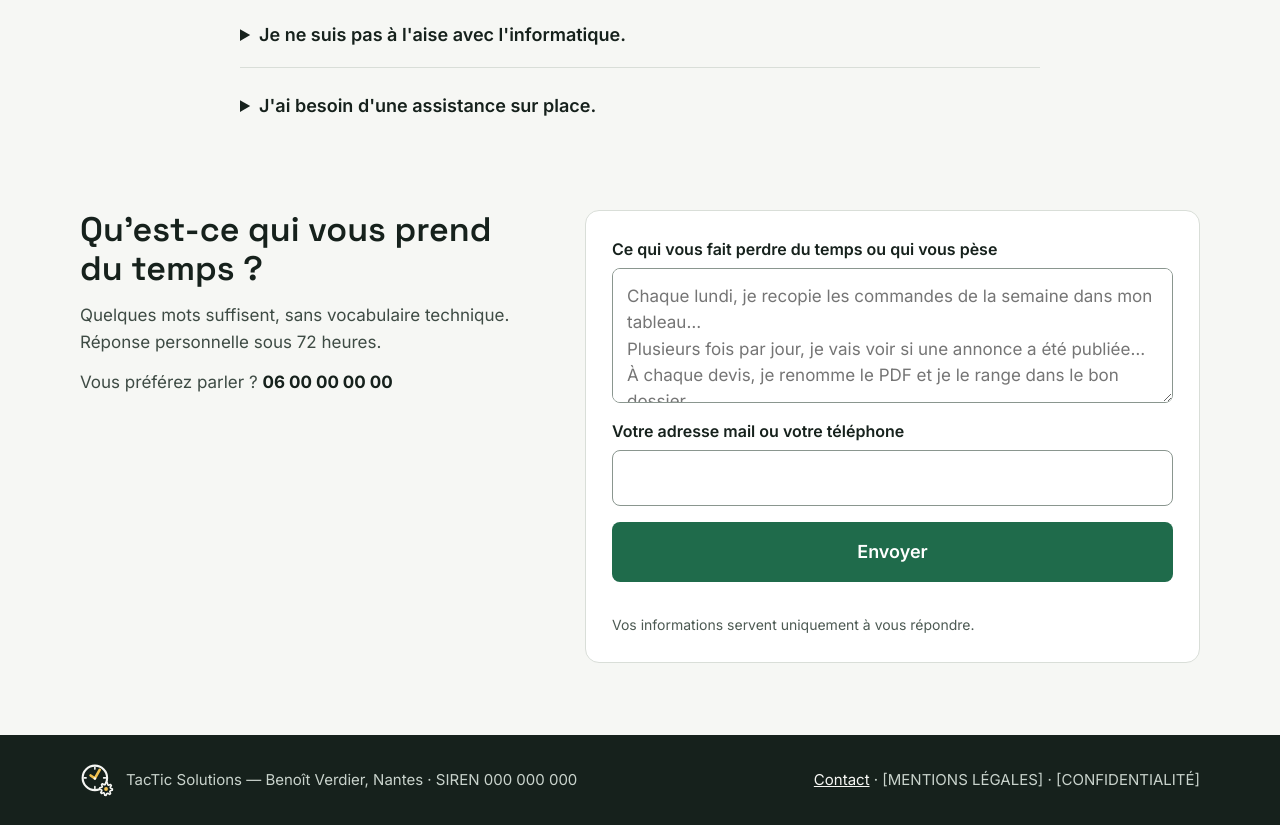
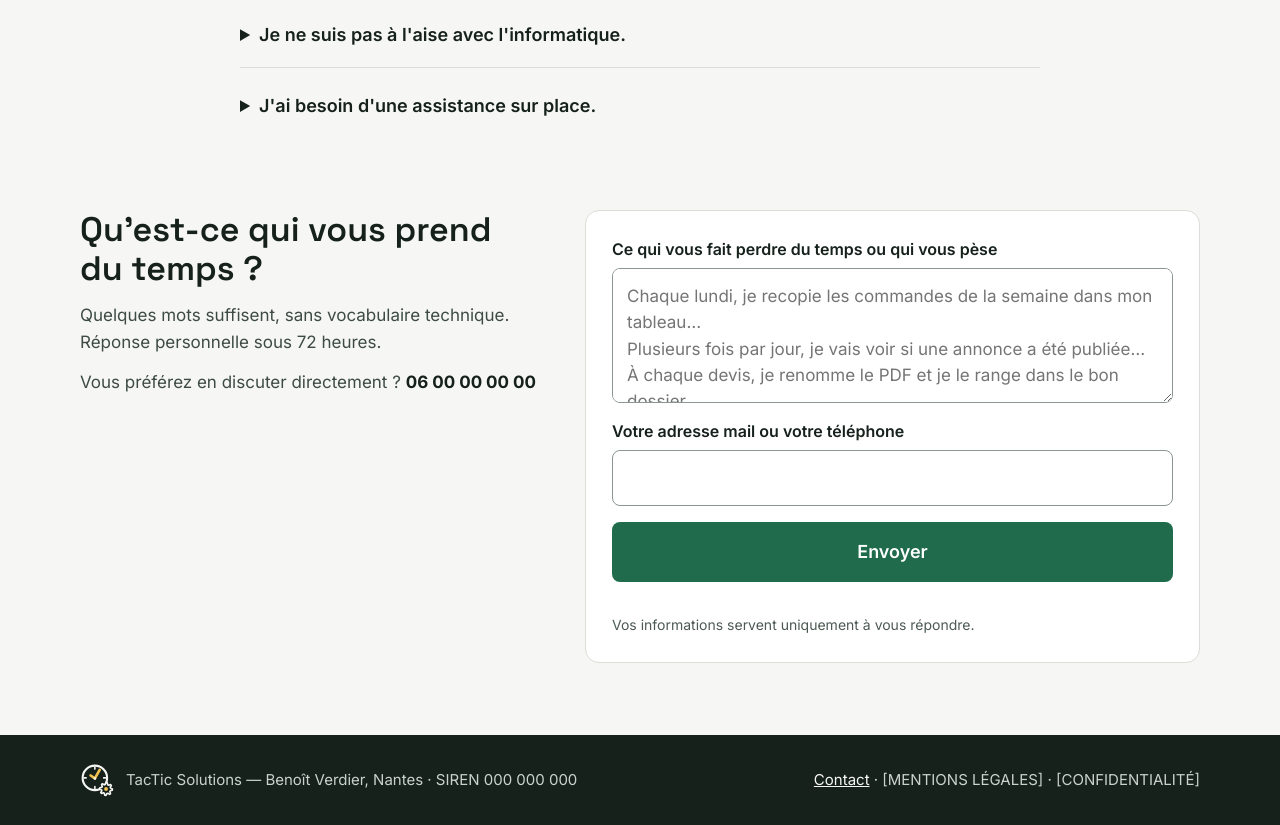
Before and after one commit to tacticsolutions-fr/tacticsolutions-site, a plain HTML site: page index.html in a window 1280 px wide. Shown: the part 7517-8342 px from the top of the page. Drawn offline with Linux system fonts and the light colour scheme.

Commit message:
Contact : « Vous préférez en discuter directement ? »
Co-Authored-By: Claude Sonnet 5.5 <noreply@anthropic.com>
Claude-Session: https://claude.ai/code/session_01SL9eZte2QZ7jpfDznS9CsW

```diff
--- a/index.html
+++ b/index.html
@@ -535,7 +535,7 @@ summary{cursor:pointer}
 <div style="flex: 1 1 340px; min-width: 0; display: flex; flex-direction: column; gap: 14px">
 <h2 style="margin: 0; font-family: 'Space Grotesk', sans-serif; font-weight: 600; font-size: 34px; line-height: 1.15">Qu'est-ce qui vous prend du temps ?</h2>
 <p style="margin: 0; color: var(--tc-3e4b44)">Quelques mots suffisent, sans vocabulaire technique. Réponse personnelle sous 72 heures.</p>
-<p style="margin: 0; color: var(--tc-3e4b44)">Vous préférez parler ? <strong style="color: var(--tc-16211c)">06 00 00 00 00</strong></p>
+<p style="margin: 0; color: var(--tc-3e4b44)">Vous préférez en discuter directement ? <strong style="color: var(--tc-16211c)">06 00 00 00 00</strong></p>
 </div>
 <form id="contact-form" action="https://api.web3forms.com/submit" method="POST" style="flex: 1 1 440px; min-width: 0; background: #FFFFFF; border: 1px solid var(--tc-d9ded8); border-radius: 14px; padding: 26px; display: flex; flex-direction: column; gap: 16px">
 <div style="display: flex; flex-direction: column; gap: 6px"><label for="l-tache" style="font-weight: 600; font-size: 16px">Ce qui vous fait perdre du temps ou qui vous pèse</label><textarea id="l-tache" name="Demande du visiteur" rows="4" required placeholder="Chaque lundi, je recopie les commandes de la semaine dans mon tableau…&#10;Plusieurs fois par jour, je vais voir si une annonce a été publiée…&#10;À chaque devis, je renomme le PDF et je le range dans le bon dossier…" style="font: inherit; padding: 14px; border: 1px solid var(--tc-8a968f); border-radius: 8px; background: #FFFFFF; color: var(--tc-16211c); resize: vertical"></textarea></div>
```
